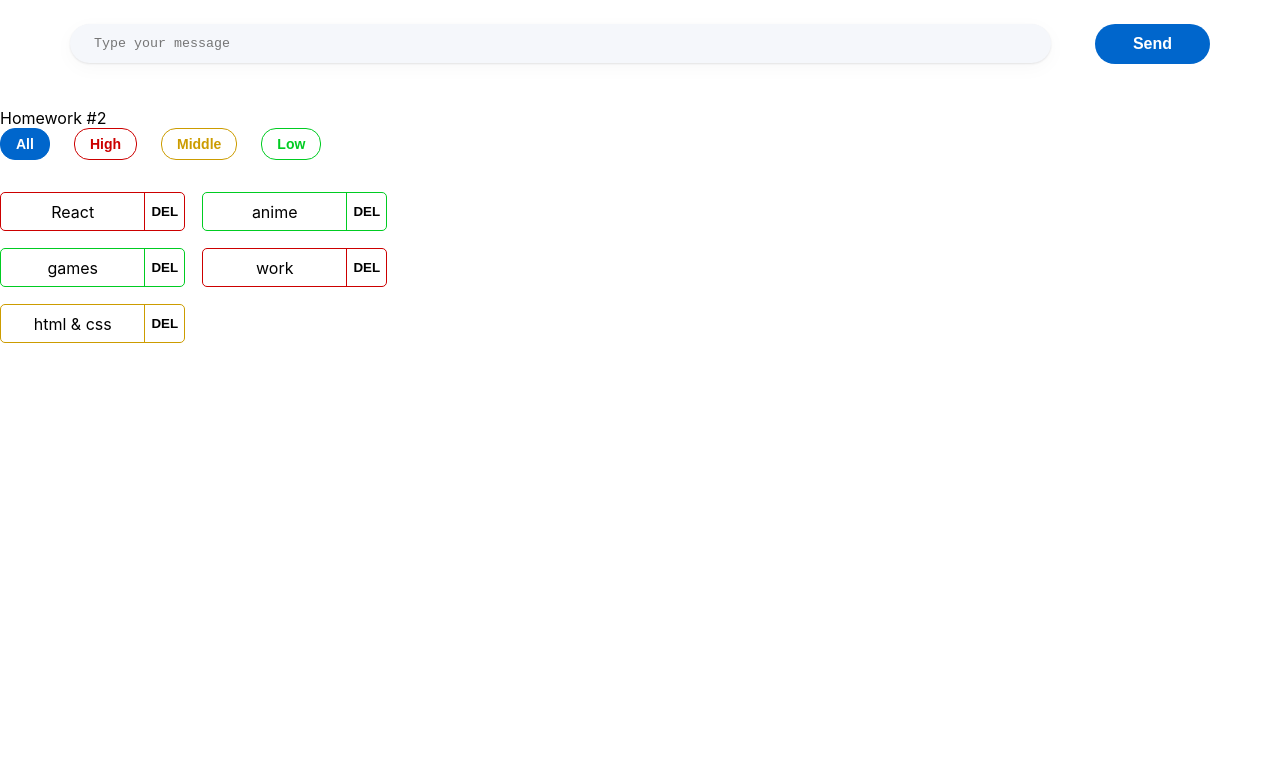
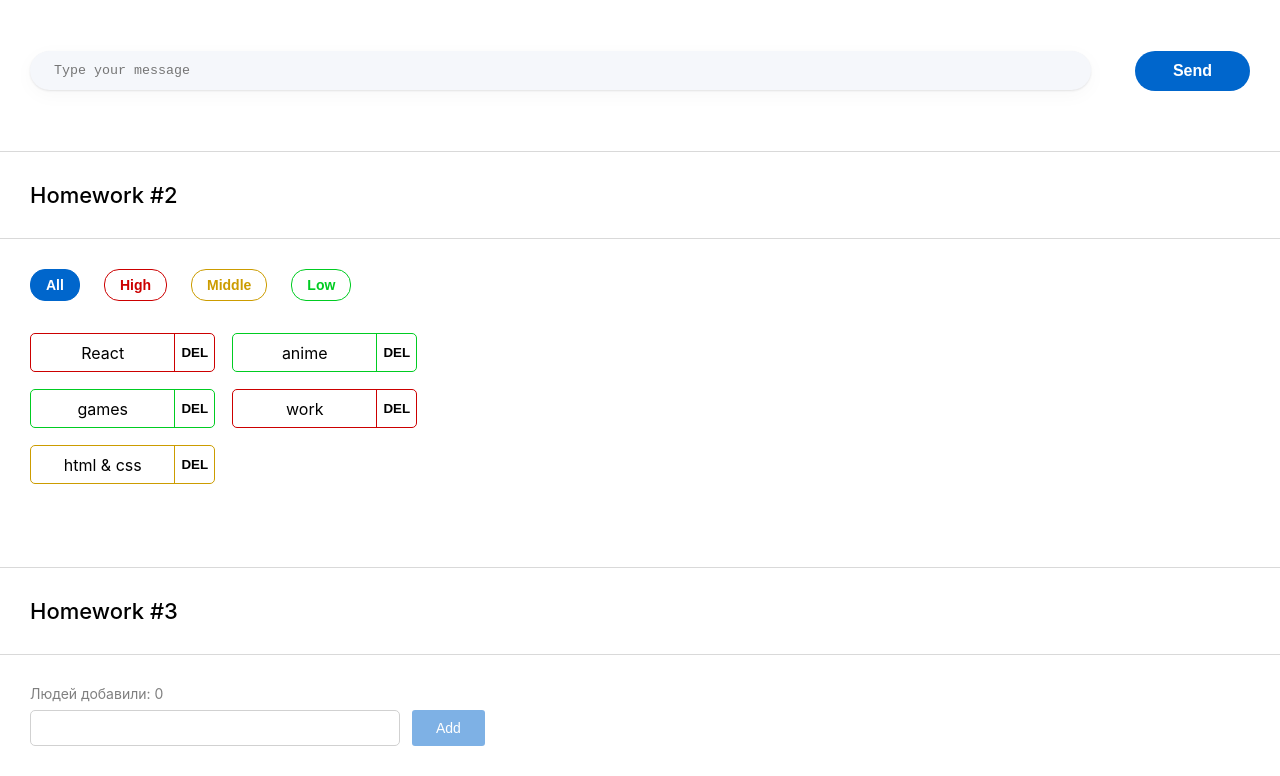
Before and after one commit to LapatinKostya/ignat-homeworks, a React (Create React App) app: page / in a window 1280 px wide. Shown: the part 264-1040 px from the top of the page. Before the commit the page ends 800 px from the top, so only its background shows below. Built offline with nearby package versions, Linux system fonts and the light colour scheme.

Commit message:
HW-3 (input, global style)

```diff
--- a/src/s1-main/App.module.css
+++ b/src/s1-main/App.module.css
@@ -1,11 +1,20 @@
 .App {
     --header_height: 60px;
+    margin: 0 auto;
+    max-width: 1280px;
+    /*padding: 30px;*/
 }
 
 .hw {
-
+    border-top: 1px solid #D9D9D9;
+    border-bottom: 1px solid #D9D9D9;
+    padding: 30px;
+    min-height: 330px;
 }
 
 .hwTitle {
-
+    color: #000000;
+    font-size: 22px;
+    font-weight: 500;
+    padding: 30px;
 }
--- a/src/s1-main/App.tsx
+++ b/src/s1-main/App.tsx
@@ -2,15 +2,15 @@ import React from 'react'
 import s from './App.module.css'
 import HW1 from '../s2-homeworks/hw01/HW1'
 import HW2 from "../s2-homeworks/hw02/HW2";
+import HW3 from "../s2-homeworks/hw03/HW3";
 
 function App() {
     return (
         <div className={s.App}>
             <HW1/>
-            <br/>
             {/*раскомментировать по ходу выполнения*/}
             <HW2/>
-            {/*<HW3/>*/}
+            <HW3/>
             {/*<HW4/>*/}
 
             {/*при выполнении дз 5 и более - закомментировать здесь дз 1-4, так как они есть внутри дз 5*/}
--- a/src/s2-homeworks/hw01/friend-message/FriendMessage.module.css
+++ b/src/s2-homeworks/hw01/friend-message/FriendMessage.module.css
@@ -1,5 +1,4 @@
 .friendMessage {
-    padding: 24px 70px;
     display: flex;
     flex-direction: column;
 }
--- a/src/s2-homeworks/hw01/message-sender/MessageSender.module.css
+++ b/src/s2-homeworks/hw01/message-sender/MessageSender.module.css
@@ -1,5 +1,5 @@
 .sendForm {
-    padding: 24px 70px;
+    margin-top: 50px;
     display: flex;
 
 }
--- a/src/s2-homeworks/hw01/message/Message.module.css
+++ b/src/s2-homeworks/hw01/message/Message.module.css
@@ -1,5 +1,4 @@
 .message {
-    padding: 24px 70px;
     display: flex;
     flex-direction: column;
     align-items: flex-end;
--- a/src/s2-homeworks/hw03/Greeting.module.css
+++ b/src/s2-homeworks/hw03/Greeting.module.css
@@ -2,21 +2,39 @@
 }
 
 .inputAndButtonContainer {
+    display: flex;
+    gap: 12px;
 }
 
 .error {
+    color: red;
 }
 
 .input {
+    outline: none;
+    border: 1px solid #D1D1D1;
+    border-radius: 5px;
+    font-size: 16px;
+    font-weight: 500;
+    padding: 8px 12px;
+    min-width: 370px;
 }
 
 .input:focus {
 }
 
 .errorInput {
+    border: 1px solid red;
 }
 
 .button {
+    background-color: #0066CC;
+    color: #FFFFFF;
+    border-radius: 3px;
+    padding: 8px 24px;
+    outline: none;
+    border: none;
+    font-size: 14px;
 }
 
 .button:focus {
@@ -26,10 +44,17 @@
 }
 
 .button:disabled {
+    background-color: #0066CC;
+    opacity: 50%;
 }
 
 .text {
+    color: rgb(0,0,0,50%);
+    font-size: 14px;
+    margin-bottom: 8px;
 }
 
 .greeting {
+    font-size: 14px;
+    font-weight: 500;
 }
--- a/src/s2-homeworks/hw03/Greeting.tsx
+++ b/src/s2-homeworks/hw03/Greeting.tsx
@@ -2,14 +2,14 @@ import React, {ChangeEvent, KeyboardEvent} from 'react'
 import s from './Greeting.module.css'
 
 type GreetingPropsType = {
-    name: any // need to fix any
-    setNameCallback: any // need to fix any
-    addUser: any // need to fix any
-    onBlur: any // need to fix any
-    onEnter: any // need to fix any
-    error: any // need to fix any
-    totalUsers: any // need to fix any
-    lastUserName?: any // need to fix any
+    name: string // need to fix any
+    setNameCallback: (e: ChangeEvent<HTMLInputElement>) => void // need to fix any
+    addUser: () => void // need to fix any
+    onBlur: () => void // need to fix any
+    onEnter: (e: KeyboardEvent<HTMLInputElement>) => void // need to fix any
+    error: string // need to fix any
+    totalUsers: number // need to fix any
+    lastUserName?: string // need to fix any
 }
 
 // презентационная компонента (для верстальщика)
@@ -25,7 +25,7 @@ const Greeting: React.FC<GreetingPropsType> = (
         lastUserName,
     } // деструктуризация пропсов
 ) => {
-    const inputClass = s.errorInput // need to fix with (?:)
+    const inputClass = !error ?  s.input : `${s.input} ${s.errorInput}`// need to fix with (?:)
 
     return (
         <div id={'hw3-form'} className={s.greetingForm}>
@@ -46,19 +46,19 @@ const Greeting: React.FC<GreetingPropsType> = (
                         onKeyDown={onEnter}
                         onBlur={onBlur}
                     />
-                    <div id={'hw3-error'} className={s.error}>
-                        {error}
-                    </div>
                 </div>
-
                 <button
                     id={'hw3-button'}
                     onClick={addUser}
                     className={s.button}
                     disabled={!name.trim()}
                 >
-                    add
+                    Add
                 </button>
+
+            </div>
+            <div id={'hw3-error'} className={s.error}>
+                {error}
             </div>
 
             {lastUserName && (
--- a/src/s2-homeworks/hw03/GreetingContainer.tsx
+++ b/src/s2-homeworks/hw03/GreetingContainer.tsx
@@ -1,37 +1,50 @@
-import React, { ChangeEvent, KeyboardEvent, useState } from 'react'
+import React, {ChangeEvent, Dispatch, KeyboardEvent, useState} from 'react'
 import Greeting from './Greeting'
-import { UserType } from './HW3'
+import {UserType} from './HW3'
 
 type GreetingContainerPropsType = {
-    users: any // need to fix any
-    addUserCallback: any // need to fix any
+    users: UserType[] // need to fix any
+    addUserCallback: (name: string) => void// need to fix any
 }
 
-export const pureAddUser = (name: any, setError: any, setName: any, addUserCallback: any) => {
+export const pureAddUser = (name: string, setError: Dispatch<string>, setName: Dispatch<string>, addUserCallback: (name: string) => void) => {
     // если имя пустое - показать ошибку, иначе - добавить юзера и очистить инпут
+    if (name.trim()) {
+        addUserCallback(name)
+        setName('')
+        return
+    }
+    setError('Ошибка! Введите имя!')
 }
 
-export const pureOnBlur = (name: any, setError: any) => { // если имя пустое - показать ошибку
+export const pureOnBlur = (name: string, setError: Dispatch<string>) => {
+    // если имя пустое - показать ошибку
+    if (!name.trim()) {
+        setError('Ошибка! Введите имя!')
+    }
 }
 
-export const pureOnEnter = (e: any, addUser: any) => { // если нажата кнопка Enter - добавить
+export const pureOnEnter = (e: KeyboardEvent<HTMLInputElement>, addUser: () => void) => {
+    // если нажата кнопка Enter - добавить
+    if(e.key === 'Enter') {
+        addUser()
+    }
 }
 
 // более простой и понятный для новичков
 // function GreetingContainer(props: GreetingPropsType) {
 
-// более современный и удобный для про :)
+// более современный и удобный для про:)
 const GreetingContainer: React.FC<GreetingContainerPropsType> = ({
-    users,
-    addUserCallback,
-}) => {
+                                                                     users,
+                                                                     addUserCallback,
+                                                                 }) => {
     // деструктуризация пропсов
-    const [name, setName] = useState<any>('') // need to fix any
-    const [error, setError] = useState<any>('') // need to fix any
+    const [name, setName] = useState<string>('') // need to fix any
+    const [error, setError] = useState<string>('') // need to fix any
 
-    const setNameCallback = (e: any) => { // need to fix any
-        setName('some name') // need to fix
-
+    const setNameCallback = (e: ChangeEvent<HTMLInputElement>) => { // need to fix any
+        setName(e.currentTarget.value) // need to fix
         error && setError('')
     }
     const addUser = () => {
@@ -42,12 +55,12 @@ const GreetingContainer: React.FC<GreetingContainerPropsType> = ({
         pureOnBlur(name, setError)
     }
 
-    const onEnter = (e: any) => {
+    const onEnter = (e: KeyboardEvent<HTMLInputElement>) => {
         pureOnEnter(e, addUser)
     }
 
-    const totalUsers = 0 // need to fix
-    const lastUserName = 'some name' // need to fix
+    const totalUsers = users.length // need to fix
+    const lastUserName = users.length > 0 ? users[users.length - 1].name : '' // need to fix
 
     return (
         <Greeting
--- a/src/s2-homeworks/hw03/HW3.tsx
+++ b/src/s2-homeworks/hw03/HW3.tsx
@@ -1,5 +1,5 @@
-import React, { useState } from 'react'
-import { v1 } from 'uuid'
+import React, {Dispatch, useState} from 'react'
+import {v1} from 'uuid'
 import s2 from '../../s1-main/App.module.css'
 import GreetingContainer from './GreetingContainer'
 
@@ -19,20 +19,22 @@ import GreetingContainer from './GreetingContainer'
 
 // types
 export type UserType = {
-    _id: any // need to fix any
-    name: any // need to fix any
+    _id: string // need to fix any
+    name: string // need to fix any
 }
 
-export const pureAddUserCallback = (name: any, setUsers: any, users: any) => { // need to fix any
+export const pureAddUserCallback = (name: string, setUsers: Dispatch<UserType[]>, users: UserType[]) => { // need to fix any
     const user = { // need to fix
+        _id: v1(),
+        name
     }
     setUsers([...users, user])
 }
 
 const HW3 = () => {
-    const [users, setUsers] = useState<any>([]) // need to fix any
+    const [users, setUsers] = useState<UserType[]>([]) // need to fix any
 
-    const addUserCallback = (name: any) => { // need to fix any
+    const addUserCallback = (name: string) => { // need to fix any
         pureAddUserCallback(name, setUsers, users)
     }
 
```
